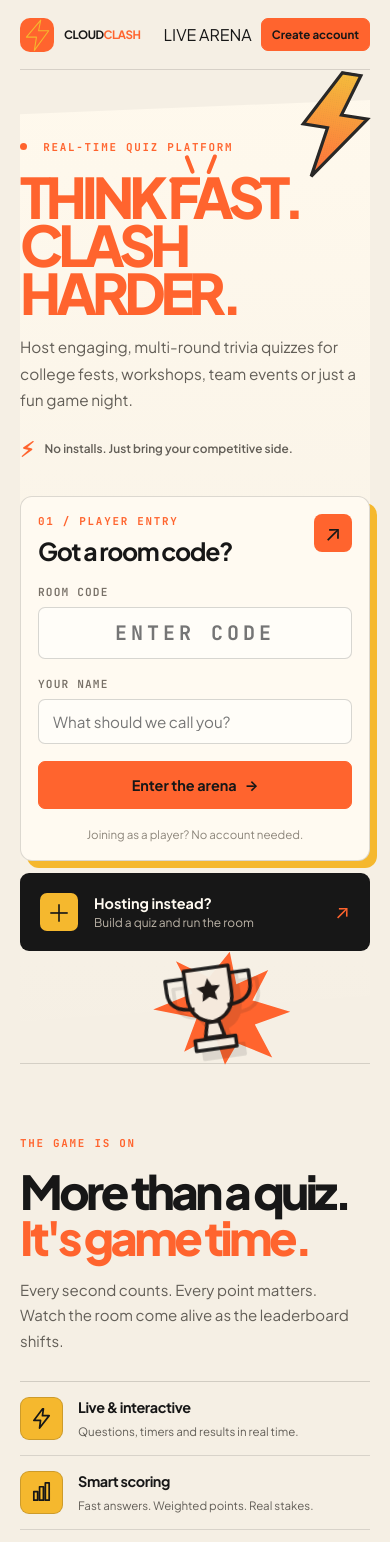
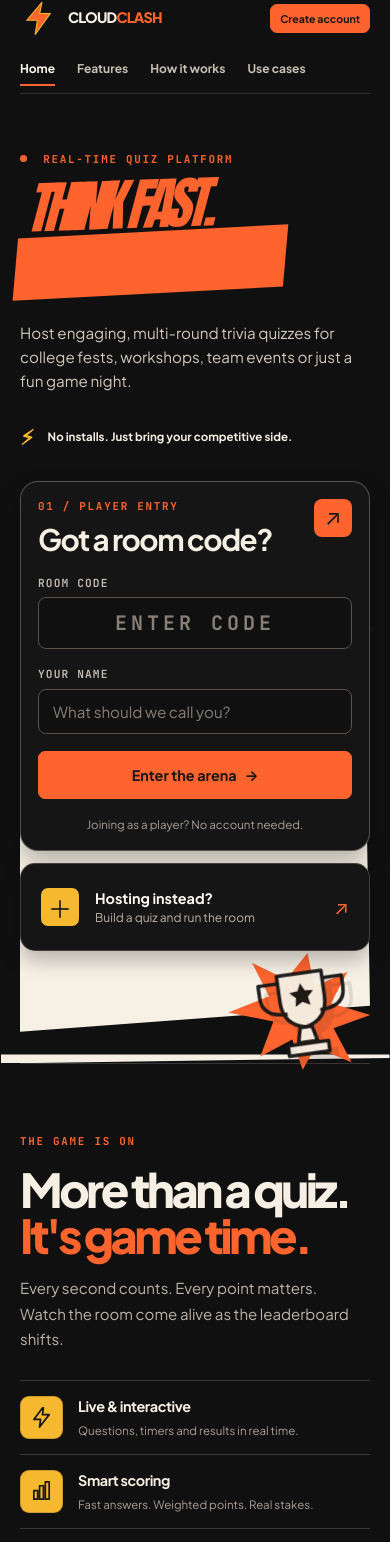
Before and after one commit to abhishek2k4/CloudClash, a React (Vite) app in the folder client/: page / in a window 390 px wide. Shown: the top 1542 px of the page. Built offline with nearby package versions, Linux system fonts and the light colour scheme; no server answers.

Commit message:
Apply approved black editorial hero and header styling

```diff
--- a/client/src/styles/global.css
+++ b/client/src/styles/global.css
@@ -1705,3 +1705,151 @@ body:has(.landing-shell) #root { background: #f5efe4; }
   .hero-art-trophy { width:108px; bottom:5px; }
   .hero-art-explosion { width:140px; bottom:0; }
 }
+
+
+/* Approved dark editorial header + hero treatment */
+.landing-shell { background:#101010; color:#f5efe4; padding-left:clamp(22px,6.3vw,100px); padding-right:clamp(22px,6.3vw,100px); }
+.landing-shell .brand-bar.landing-nav {
+  position:relative; z-index:10; min-height:82px; display:flex; align-items:center;
+  border-bottom:1px solid rgba(245,239,228,.15); background:#101010;
+}
+.landing-shell .brand-lockup { gap:12px; }
+.landing-shell .brand-mark {
+  width:42px; height:42px; border-radius:0; background:transparent; color:#ff642e;
+}
+.landing-shell .brand-mark img { width:100%; height:100%; object-fit:contain; }
+.landing-shell .brand-name { color:#f5efe4; font-size:1.2rem; font-weight:800; letter-spacing:-.055em; }
+.landing-shell .brand-name span { color:#ff642e; }
+.landing-nav-links {
+  display:flex; align-items:center; justify-content:center; gap:clamp(20px,3vw,48px);
+  margin:0 auto;
+}
+.landing-nav-links a {
+  position:relative; padding:31px 0 27px; color:#c7c0b6; text-decoration:none;
+  font-size:.88rem; font-weight:700; white-space:nowrap; transition:color .18s ease;
+}
+.landing-nav-links a:hover, .landing-nav-links a.is-active { color:#fffaf1; }
+.landing-nav-links a.is-active::after {
+  content:""; position:absolute; left:0; right:0; bottom:18px; height:2px; background:#ff642e;
+}
+.landing-shell .landing-header-actions { display:flex; align-items:center; gap:12px; }
+.live-arena-pill {
+  display:inline-flex; align-items:center; gap:8px; padding:9px 14px; border:1px solid rgba(245,239,228,.32);
+  border-radius:999px; color:#f5efe4; font:700 .64rem var(--font-mono); letter-spacing:.07em; white-space:nowrap;
+}
+.live-arena-pill i { width:7px; height:7px; border-radius:50%; background:#16c76a; box-shadow:0 0 9px rgba(22,199,106,.6); }
+.landing-shell .btn-secondary { background:transparent; border:1px solid rgba(245,239,228,.3); color:#f5efe4; }
+.landing-shell .btn-secondary:hover { background:rgba(245,239,228,.1); }
+.landing-shell .btn-primary { background:#ff642e; color:#171717; border:1px solid #ff642e; }
+.landing-shell .btn-primary:hover:not(:disabled) { background:#ff7b4d; border-color:#ff7b4d; }
+.landing-shell .header-account-email { max-width:150px; overflow:hidden; color:#a9a198; font-size:.72rem; text-overflow:ellipsis; white-space:nowrap; }
+.landing-hero-section {
+  min-height:600px; padding:68px 0 74px; grid-template-columns:minmax(0,1.06fr) minmax(330px,.9fr);
+  gap:clamp(28px,4vw,62px); background:#101010 url("/assets/cloudclash/hero-background.svg") no-repeat right center / 58% 100%;
+  border-bottom:0; isolation:isolate;
+}
+.landing-hero-section::after {
+  content:""; position:absolute; z-index:0; left:-5vw; right:-5vw; bottom:0; height:9px;
+  background:#f5efe4; clip-path:polygon(0 0,100% 0,100% 40%,0 100%);
+}
+.landing-hero-copy { z-index:2; align-self:center; max-width:690px; }
+.landing-shell .eyebrow, .landing-shell .section-kicker { color:#ff642e; }
+.landing-shell .eyebrow-dot { background:#ff642e; }
+.hero-display-title {
+  display:flex; flex-direction:column; align-items:flex-start; gap:4px;
+  margin:22px 0 28px; color:#f5efe4; font-family:"Barlow Condensed",Impact,sans-serif;
+  font-size:clamp(4.5rem,7.5vw,7.6rem); font-style:italic; font-weight:900;
+  line-height:.79; letter-spacing:-.035em; text-transform:uppercase;
+  transform:rotate(-2deg) skewX(-3deg); transform-origin:left center;
+}
+.hero-title-light { display:block; color:#f5efe4; padding-left:5px; }
+.hero-title-highlight {
+  display:block; margin-left:-8px; padding:7px 17px 10px 13px;
+  color:#111; background:#ff642e; transform:skewX(-5deg) rotate(-1deg);
+  box-decoration-break:clone; -webkit-box-decoration-break:clone;
+}
+.landing-shell .landing-hero-description {
+  max-width:510px; margin-top:28px; color:#d1c9bd; font-size:1.03rem; line-height:1.58;
+}
+.landing-shell .hero-proof {
+  display:flex; align-items:center; gap:13px; margin-top:28px; color:#f5efe4;
+  font-size:.82rem; font-weight:700; white-space:nowrap;
+}
+.landing-shell .hero-proof span { color:#f5b82e; font-size:1.3rem; }
+.landing-shell .hero-proof b { color:#f5b82e; font-size:1rem; }
+.landing-entry-stack { position:relative; z-index:4; align-self:center; }
+.landing-shell .quick-join-card {
+  padding:26px 28px; border:1px solid rgba(245,239,228,.28); border-radius:18px;
+  background:#151515; color:#f5efe4; box-shadow:0 16px 35px rgba(0,0,0,.35);
+}
+.landing-shell .quick-join-header h2 { color:#f5efe4; font-size:1.85rem; letter-spacing:-.05em; }
+.landing-shell .quick-join-header .eyebrow { color:#ff642e; }
+.landing-shell .field-label { color:#c7c0b6; }
+.landing-shell .input-control {
+  background:#101010; border:1px solid #59534c; color:#f5efe4; border-radius:8px;
+}
+.landing-shell .input-control::placeholder { color:#888078; }
+.landing-shell .input-control:focus { border-color:#ff642e; box-shadow:0 0 0 3px rgba(255,100,46,.15); }
+.landing-shell .entry-footnote { color:#aaa198; }
+.landing-shell .host-launch-card {
+  min-height:88px; padding:17px 20px; border:1px solid rgba(245,239,228,.2);
+  border-radius:15px; background:#151515; color:#f5efe4; box-shadow:0 10px 20px rgba(0,0,0,.25);
+}
+.landing-shell .host-launch-card:hover { background:#202020; border-color:#ff642e; }
+.hero-artwork { z-index:2; }
+.hero-art-trophy { left:40%; bottom:3%; width:clamp(150px,16vw,205px); }
+.hero-art-explosion { left:37%; bottom:1%; width:clamp(190px,21vw,270px); }
+.hero-art-lightning { right:-2%; top:12%; width:clamp(115px,13vw,165px); }
+.hero-art-strokes { left:51%; top:0; width:100px; }
+.landing-shell .showcase-section, .landing-shell .how-section { background:#101010; border-color:rgba(245,239,228,.17); color:#f5efe4; }
+.landing-shell .showcase-heading h2, .landing-shell .how-heading h2 { color:#f5efe4; }
+.landing-shell .showcase-heading>p, .landing-shell .how-heading>p { color:#bcb4a9; }
+.landing-shell .feature-ribbon { border-color:rgba(245,239,228,.18); }
+.landing-shell .feature-ribbon article+article { border-color:rgba(245,239,228,.18); }
+.landing-shell .feature-ribbon h3 { color:#f5efe4; }
+.landing-shell .feature-ribbon p { color:#aaa198; }
+.landing-shell .how-steps article { border-color:rgba(245,239,228,.5); }
+.landing-shell .how-steps h3 { color:#f5efe4; }
+.landing-shell .how-steps p { color:#bcb4a9; }
+.landing-shell .landing-footer { background:#101010; color:#a9a198; border-color:rgba(245,239,228,.18); }
+.landing-shell .landing-footer .brand-name { color:#f5efe4; }
+@media (max-width:1100px) {
+  .landing-nav-links { gap:18px; }
+  .landing-shell .landing-header-actions { gap:7px; }
+  .live-arena-pill { padding:8px 10px; }
+  .landing-shell .header-account-email { display:none; }
+  .hero-display-title { font-size:clamp(4.2rem,7vw,6rem); }
+}
+@media (max-width:760px) {
+  .landing-shell { padding-left:20px; padding-right:20px; }
+  .landing-shell .brand-bar.landing-nav { min-height:72px; flex-wrap:wrap; }
+  .landing-shell .brand-mark { width:36px; height:36px; }
+  .landing-shell .brand-name { font-size:1rem; }
+  .landing-nav-links { order:3; width:100%; justify-content:flex-start; gap:22px; margin:0; overflow-x:auto; }
+  .landing-nav-links a { padding:12px 0 15px; font-size:.75rem; }
+  .landing-nav-links a.is-active::after { bottom:7px; }
+  .landing-shell .landing-header-actions { margin-left:auto; }
+  .live-arena-pill { display:none; }
+  .landing-shell .landing-header-actions .btn { padding:8px 11px; font-size:.72rem; }
+  .landing-hero-section {
+    display:flex; flex-direction:column; align-items:stretch; gap:28px; min-height:0;
+    padding:58px 0 72px; background-size:auto 48%; background-position:right bottom;
+  }
+  .hero-display-title { font-size:clamp(4.1rem,16vw,6rem); margin:22px 0 24px; }
+  .hero-title-highlight { margin-left:-4px; padding:6px 12px 8px 9px; }
+  .landing-shell .landing-hero-description { max-width:450px; margin-top:23px; font-size:.95rem; }
+  .landing-shell .hero-proof { flex-wrap:wrap; white-space:normal; font-size:.72rem; }
+  .landing-entry-stack { width:100%; max-width:500px; margin:0 auto 40px; }
+  .landing-shell .quick-join-card { padding:21px; box-shadow:0 10px 22px rgba(0,0,0,.28); }
+  .hero-art-trophy { width:108px; left:auto; right:12px; bottom:0; }
+  .hero-art-explosion { width:145px; left:auto; right:0; bottom:-5px; }
+  .hero-art-lightning { width:82px; right:-8px; top:50%; }
+  .hero-art-strokes { width:70px; left:auto; right:120px; top:50%; }
+  .landing-shell .showcase-section, .landing-shell .how-section { padding:70px 0; }
+}
+@media (max-width:430px) {
+  .landing-shell .brand-name { font-size:.9rem; }
+  .landing-shell .landing-header-actions .btn { padding:7px 9px; font-size:.66rem; }
+  .hero-display-title { font-size:clamp(3.4rem,15.5vw,4.4rem); }
+  .landing-shell .quick-join-card { padding:17px; }
+}
```
